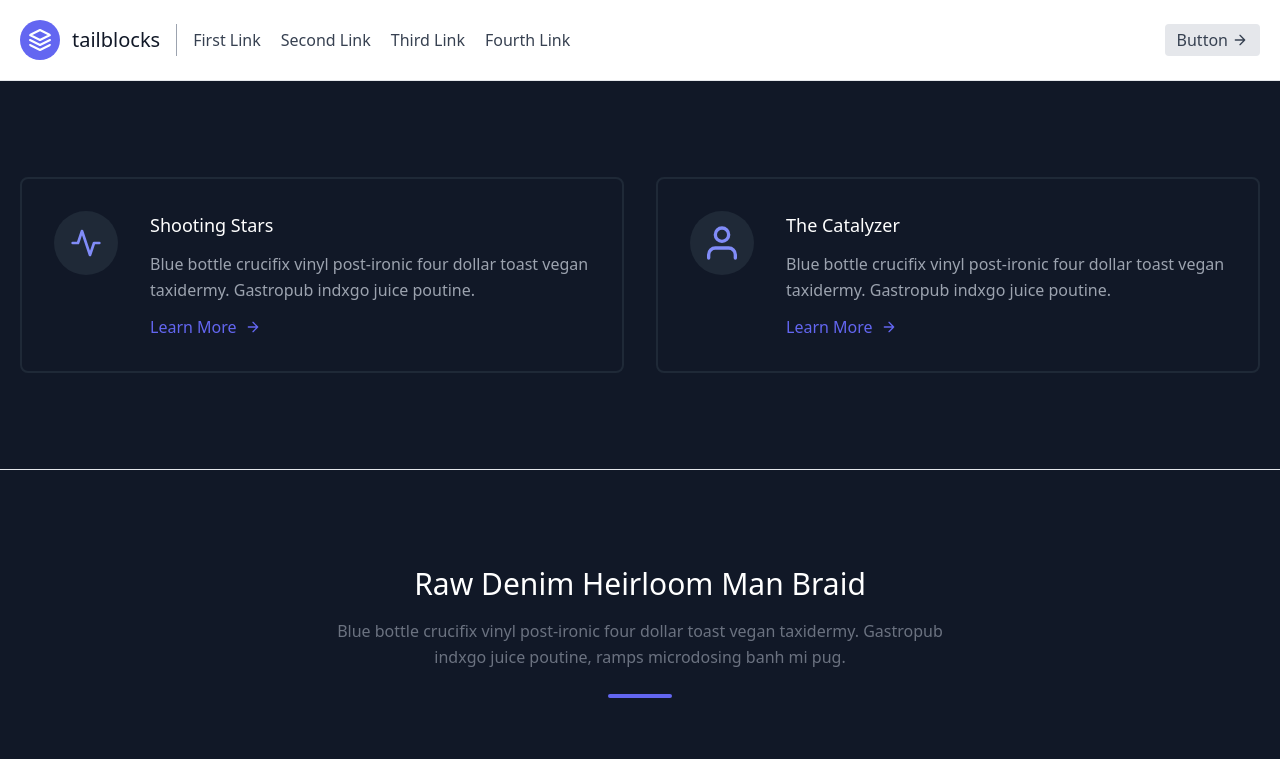
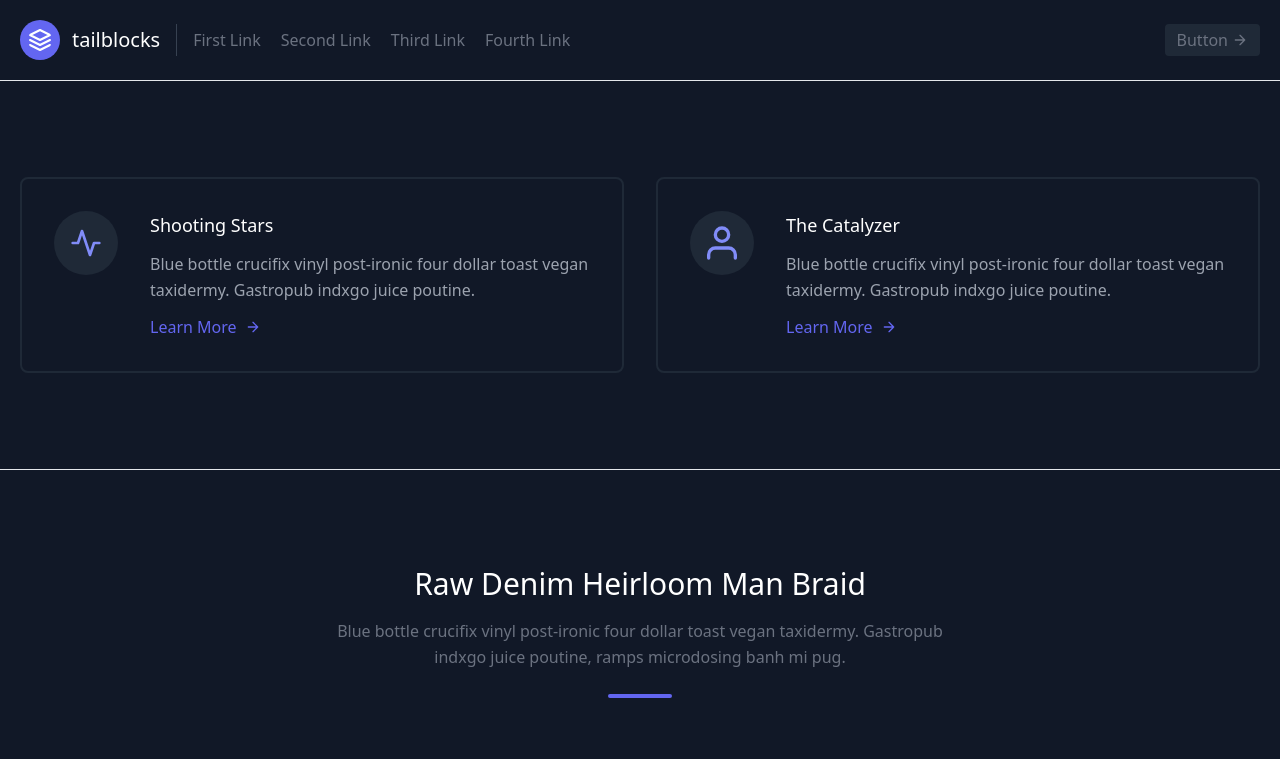
Before and after one commit to SubhanRaj/Tutorials, a plain HTML site: page index.html in a window 1280 px wide. Shown: the top 759 px of the page. Drawn offline with nearby package versions, Linux system fonts and the light colour scheme.

Commit message:
Change in header.

```diff
--- a/index.html
+++ b/index.html
@@ -7,9 +7,9 @@
     <title>Document</title>
 </head>
 <body>
-    <header class="text-gray-700 body-font">
+    <header class="text-gray-500 bg-gray-900 body-font">
         <div class="container mx-auto flex flex-wrap p-5 flex-col md:flex-row items-center">
-            <a class="flex title-font font-medium items-center text-gray-900 mb-4 md:mb-0">
+            <a class="flex title-font font-medium items-center text-white mb-4 md:mb-0">
                 <svg xmlns="http://www.w3.org/2000/svg" fill="none" stroke="currentColor" stroke-linecap="round"
                     stroke-linejoin="round" stroke-width="2" class="w-10 h-10 text-white p-2 bg-indigo-500 rounded-full"
                     viewBox="0 0 24 24">
@@ -18,14 +18,14 @@
                 <span class="ml-3 text-xl">tailblocks</span>
             </a>
             <nav
-                class="md:mr-auto md:ml-4 md:py-1 md:pl-4 md:border-l md:border-gray-400	flex flex-wrap items-center text-base justify-center">
-                <a class="mr-5 hover:text-gray-900">First Link</a>
-                <a class="mr-5 hover:text-gray-900">Second Link</a>
-                <a class="mr-5 hover:text-gray-900">Third Link</a>
-                <a class="mr-5 hover:text-gray-900">Fourth Link</a>
+                class="md:mr-auto md:ml-4 md:py-1 md:pl-4 md:border-l md:border-gray-700	flex flex-wrap items-center text-base justify-center">
+                <a class="mr-5 hover:text-white">First Link</a>
+                <a class="mr-5 hover:text-white">Second Link</a>
+                <a class="mr-5 hover:text-white">Third Link</a>
+                <a class="mr-5 hover:text-white">Fourth Link</a>
             </nav>
             <button
-                class="inline-flex items-center bg-gray-200 border-0 py-1 px-3 focus:outline-none hover:bg-gray-300 rounded text-base mt-4 md:mt-0">Button
+                class="inline-flex items-center bg-gray-800 border-0 py-1 px-3 focus:outline-none hover:bg-gray-700 rounded text-base mt-4 md:mt-0">Button
                 <svg fill="none" stroke="currentColor" stroke-linecap="round" stroke-linejoin="round" stroke-width="2"
                     class="w-4 h-4 ml-1" viewBox="0 0 24 24">
                     <path d="M5 12h14M12 5l7 7-7 7"></path>
```
